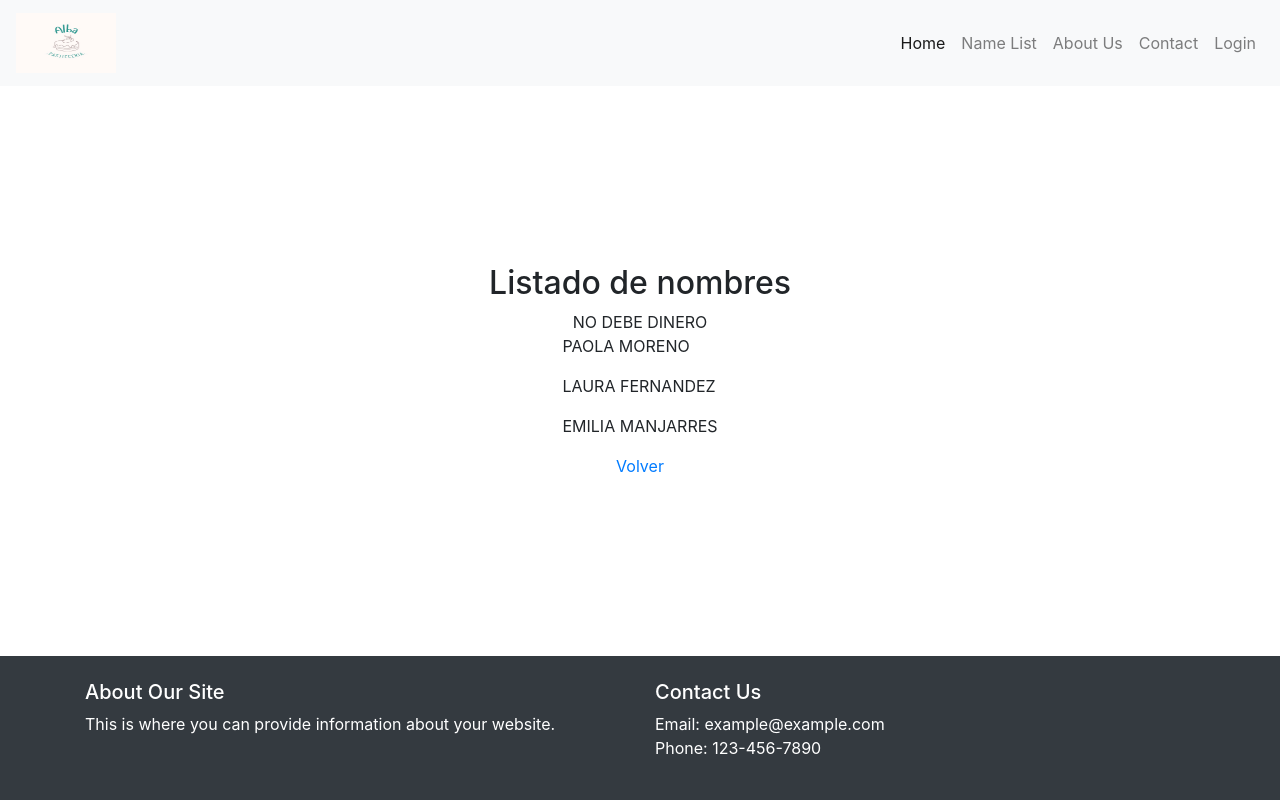
After one commit to emantho/CaC_Python-Advance, a Django app: page /listName in a window 1280 px wide. The commit adds this page. Run offline with Django 5.2, Linux system fonts and the light colour scheme; some libraries are stand-ins or nearby versions.

Commit message:
+ Added two new web pages + adde ststic folders and files + Created base and index css + added logo

```diff
--- /dev/null
+++ b/myCoffeeShop/alba_pasticceria/static/alba_pasticceria/css/base.css
@@ -0,0 +1,21 @@
+/* * {
+    margin: 0;
+    padding: 0;
+} */
+
+body {
+    display: flex;
+    flex-direction: column;
+    min-height: 100vh;
+}
+
+.centered {
+    display: flex;
+    justify-content: center;
+    align-items: center;
+}
+
+main {
+    flex: 1;
+    flex-direction: column;
+}
--- /dev/null
+++ b/myCoffeeShop/alba_pasticceria/templates/alba_pasticceria/base.html
@@ -0,0 +1,79 @@
+{% load static %}
+<!DOCTYPE html>
+<html lang="en">
+
+<head>
+    <meta charset="UTF-8">
+    <meta name="viewport" content="width=device-width, initial-scale=1.0">
+    <title>ALBA Pasticceria {% block tittle %}{% endblock tittle %}</title>
+    <link rel="stylesheet" href="https://stackpath.bootstrapcdn.com/bootstrap/4.5.2/css/bootstrap.min.css">
+    <link rel="stylesheet" href="{% static "alba_pasticceria/css/base.css" %}">
+    {% block css %}{% endblock css %}
+</head>
+
+<body>
+    <!-- Header -->
+    <header>
+        <nav class="navbar navbar-expand-lg navbar-light bg-light">
+            <a class="navbar-brand" href="#">
+                <img src="{% static "alba_pasticceria/media/image/alba_logo.jpeg" %}" alt="Logo" width="100" height="60">
+            </a>
+            <button class="navbar-toggler" type="button" data-toggle="collapse" data-target="#navbarNav"
+                aria-controls="navbarNav" aria-expanded="false" aria-label="Toggle navigation">
+                <span class="navbar-toggler-icon"></span>
+            </button>
+            <div class="collapse navbar-collapse" id="navbarNav">
+                <ul class="navbar-nav ml-auto">
+                    <li class="nav-item active">
+                        <a class="nav-link" href=" {% url 'index' %} ">Home <span
+                                class="sr-only">(current)</span></a>
+                    </li>
+                    <li class="nav-item">
+                        <a class="nav-link" href=" {% url 'nameList' %} ">Name List</a>
+                    </li>
+                    <li class="nav-item">
+                        <a class="nav-link" href="#">About Us</a>
+                    </li>
+                    <li class="nav-item">
+                        <a class="nav-link" href="#">Contact</a>
+                    </li>
+                    <li class="nav-item">
+                        <a class="nav-link" href="#">Login</a>
+                    </li>
+                </ul>
+            </div>
+        </nav>
+    </header>
+
+    <!-- Main -->
+    <main class="centered">
+        {% block main %}{% endblock main %}
+    </main>
+
+
+    <!-- Footer -->
+    <footer class="bg-dark text-white py-4">
+        <div class="container">
+            <div class="row">
+                <div class="col-md-6">
+                    <!-- Add footer content here -->
+                    <h5>About Our Site</h5>
+                    <p>This is where you can provide information about your website.</p>
+                </div>
+                <div class="col-md-6">
+                    <!-- Add additional footer content here -->
+                    <h5>Contact Us</h5>
+                    <p>Email: example@example.com<br>Phone: 123-456-7890</p>
+                </div>
+            </div>
+        </div>
+    </footer>
+
+    <!-- Bootstrap JS -->
+
+    <script src="https://code.jquery.com/jquery-3.5.1.slim.min.js"></script>
+    <script src="https://cdn.jsdelivr.net/npm/@popperjs/core@2.5.4/dist/umd/popper.min.js"></script>
+    <script src="https://stackpath.bootstrapcdn.com/bootstrap/4.5.2/js/bootstrap.min.js"></script>
+</body>
+
+</html>
--- /dev/null
+++ b/myCoffeeShop/alba_pasticceria/templates/alba_pasticceria/nameList.html
@@ -0,0 +1,25 @@
+{% extends "alba_pasticceria/base.html" %}
+{% block tittle %}Name List{%endblock tittle%}
+{% block css %}{% endblock css %}
+
+{% block main %}
+<h2>Listado de nombres</h2>
+
+{% if payment_status %} NO DEBE DINERO {% else %} DEBE DINERO {%endif%}
+
+<section>
+  {% for name in names %}
+  <article>
+    <p>{{ name | upper }}</p>
+  </article>
+
+  {% empty %}
+  <article>
+    <p>{{ name }}</p>
+  </article>
+
+  {% endfor %}
+</section>
+
+<a href=" {% url 'index' %}">Volver</a>
+{% endblock main %}
--- a/myCoffeeShop/alba_pasticceria/urls.py
+++ b/myCoffeeShop/alba_pasticceria/urls.py
@@ -3,4 +3,6 @@ from . import views
 
 urlpatterns = [
     path('',views.index, name='index'),
+    path('sayHello/<str:userName>', views.sayHello, name='sayHello'),
+    path('listName', views.listName, name='nameList'),
 ]
--- a/myCoffeeShop/alba_pasticceria/views.py
+++ b/myCoffeeShop/alba_pasticceria/views.py
@@ -1,5 +1,6 @@
 from django.shortcuts import render
 from django.http import HttpResponse
+import datetime
 
 # Create your views here.
 
@@ -7,4 +8,27 @@ from django.http import HttpResponse
 #     return HttpResponse("Hello to ALBA PASTICCERIA")
 
 def index(request):
-    return render(request, 'alba_pasticceria/index.html')
+
+    my_context_var = {
+        'userName':'Diana',
+        'dateTime': datetime.datetime.now()
+    }
+
+    return render(request, 'alba_pasticceria/index.html', my_context_var)
+
+def sayHello(request, userName):
+    return HttpResponse(("Hello World {} from Django, Welcome ".format(userName)))
+
+def listName(request):
+
+    my_context = {
+        'names' : [
+            "Paola Moreno",
+            "Laura Fernandez",
+            "Emilia Manjarres"
+        ],
+        'payment_status': True
+
+    }
+
+    return render(request, 'alba_pasticceria/nameList.html', my_context)
```
Also changed, not shown: myCoffeeShop/alba_pasticceria/static/alba_pasticceria/css/index.css (added, +7 -0 lines), myCoffeeShop/alba_pasticceria/templates/alba_pasticceria/index.html (+10 -66 lines), myCoffeeShop/alba_pasticceria/static/alba_pasticceria/media/image/alba_logo.jpeg (added).
